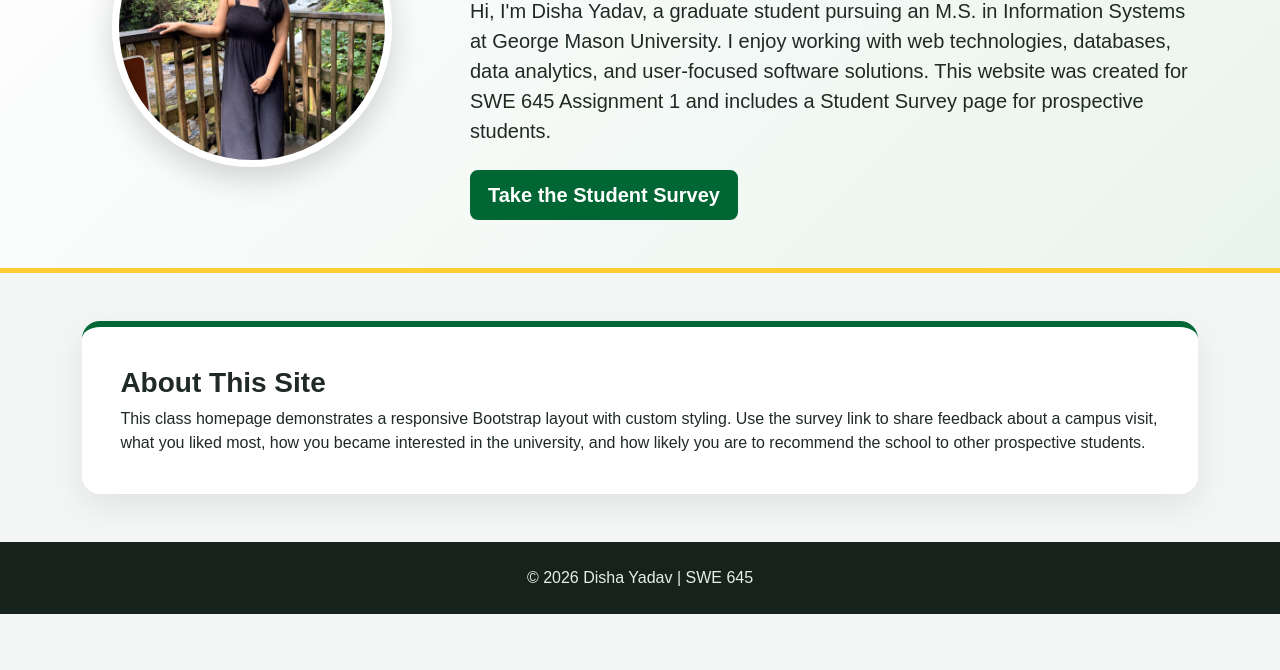
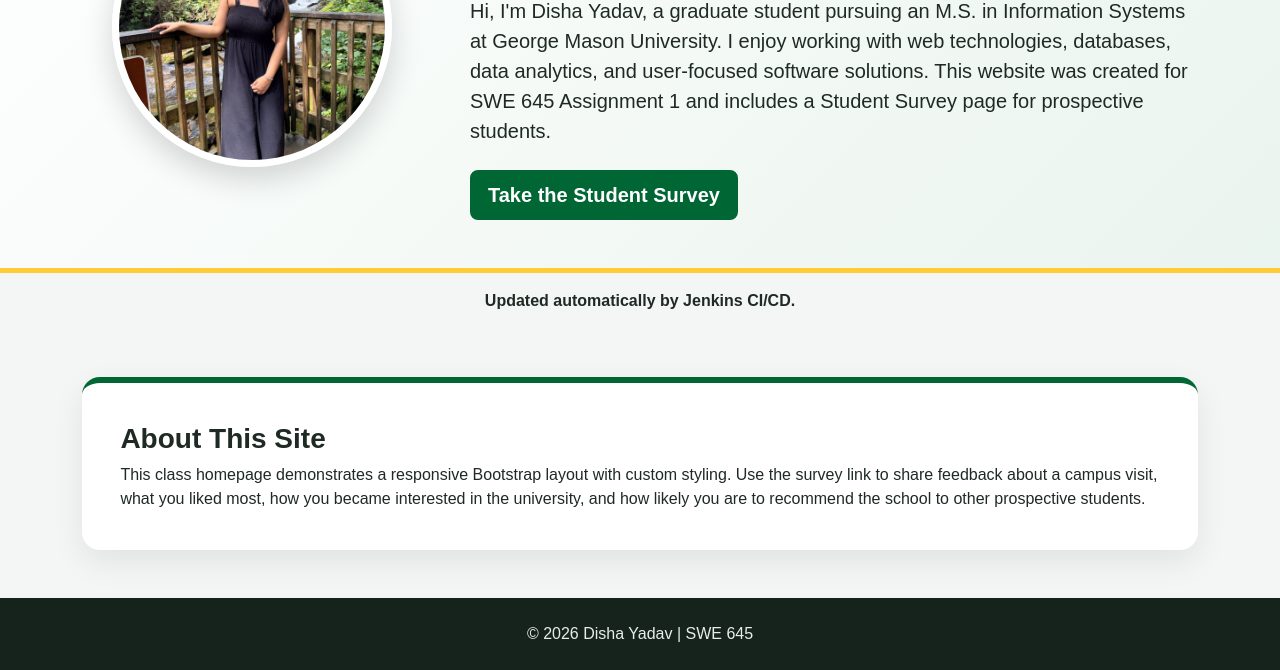
Before and after one commit to Dishayadav9/SWE645-Student-Survey, a plain HTML site: page SWE645_HW1_Disha/index.html in a window 1280 px wide. Shown: the part 271-941 px from the top of the page. Before the commit the page ends 885 px from the top, so only its background shows below. Drawn offline with nearby package versions, Linux system fonts and the light colour scheme.

Commit message:
Test automatic Jenkins CI/CD deployment

```diff
--- a/SWE645_HW1_Disha/index.html
+++ b/SWE645_HW1_Disha/index.html
@@ -41,6 +41,10 @@
       </div>
     </div>
   </header>
+  <!-- Jenkins CI/CD Deployment Test -->
+  <p class="text-center mt-3 fw-bold">
+    Updated automatically by Jenkins CI/CD.
+  </p>
 
   <main class="container py-5">
     <section class="content-card">
```
